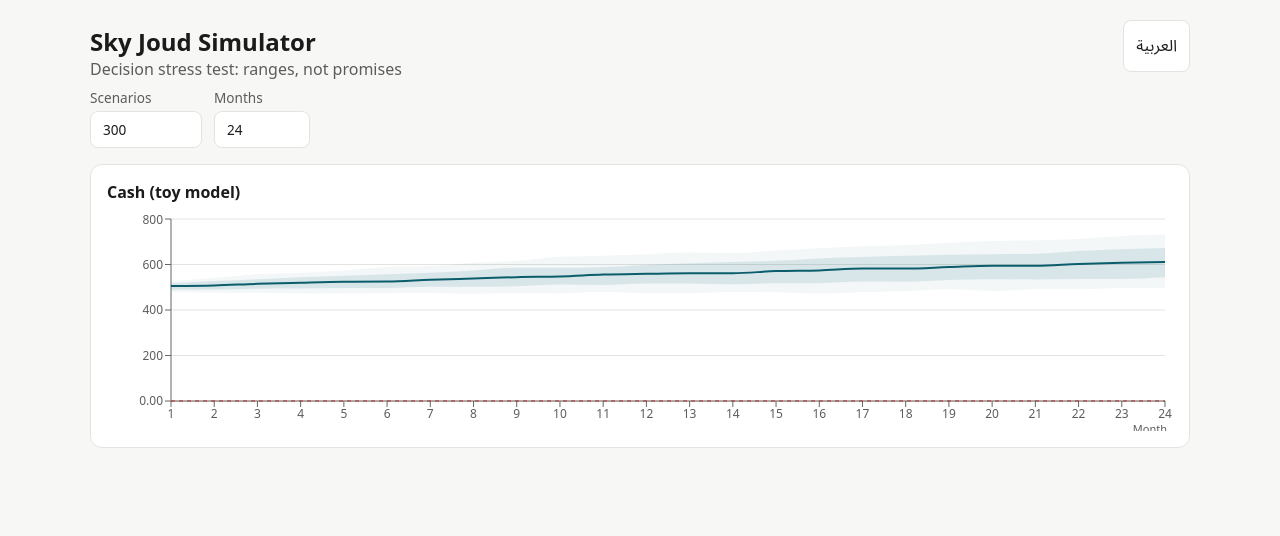
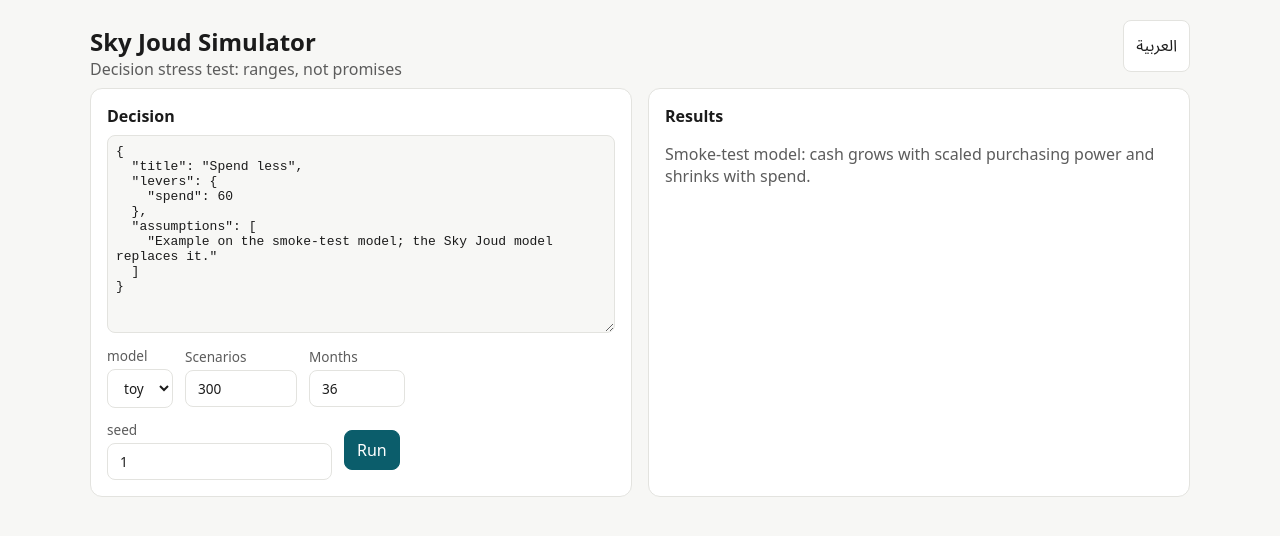
Before and after one commit to karamjoud92-create/SKY-JOUD, a React (Vite) app: page / in a window 1280 px wide. Shown: the top 536 px of the page. Built offline with nearby package versions, Linux system fonts and the light colour scheme.

Commit message:
Wire UI to the model registry and decision runner
Co-Authored-By: Claude Fable 5.1 <noreply@anthropic.com>
Claude-Session: https://claude.ai/code/session_016fAUbNjKy8LzY2gTsZjbmL

```diff
--- a/src/ui/App.tsx
+++ b/src/ui/App.tsx
@@ -1,30 +1,49 @@
 import { useMemo, useState } from 'react'
-import { FanChart } from './FanChart'
+import { FanChart, defaultFormat } from './FanChart'
 import { t, dir, type Lang } from './i18n'
-import { monteCarlo, type SimModel, type ScenarioSampler } from '../sim/engine'
+import { runDecision, type RunReport } from '../sim/run'
+import { registry, type DecisionFile } from '../models/registry'
 
-/* Placeholder toy model so the shell renders end to end. Replaced by the Sky Joud model. */
-interface S { cash: number }
-interface P { start: number }
-interface L { spend: number }
-interface X { income: number }
-const toy: SimModel<S, P, L, X> = {
-  init: p => ({ cash: p.start }),
-  step: (s, _p, l, x) => ({ cash: s.cash + x.income - l.spend }),
-  metrics: s => ({ cash: s.cash }),
+const EXAMPLE: DecisionFile = {
+  title: 'Spend less',
+  levers: { spend: 60 },
+  assumptions: ['Example on the smoke-test model; the Sky Joud model replaces it.'],
 }
-const sampler: ScenarioSampler<X> = {
-  sample: (rand, h) => Array.from({ length: h }, () => ({ income: 100 + Math.floor(rand() * 60) })),
+
+function fmtUnit(unit: string): (v: number) => string {
+  if (unit === 'prob' || unit === 'pct') return v => `${(v * 100).toFixed(0)}%`
+  return defaultFormat
 }
 
 export function App() {
   const [lang, setLang] = useState<Lang>('en')
+  const [modelName, setModelName] = useState<string>(Object.keys(registry)[0] ?? 'toy')
   const [runs, setRuns] = useState(300)
-  const [horizon, setHorizon] = useState(24)
+  const [horizon, setHorizon] = useState(36)
+  const [seed, setSeed] = useState(1)
+  const [decisionText, setDecisionText] = useState(JSON.stringify(EXAMPLE, null, 2))
+  const [report, setReport] = useState<RunReport | null>(null)
+  const [error, setError] = useState<string | null>(null)
+  const [elapsed, setElapsed] = useState<number | null>(null)
   document.documentElement.dir = dir(lang)
   document.documentElement.lang = lang
 
-  const result = useMemo(() => monteCarlo(toy, { start: 500 }, { spend: 125 }, sampler, { runs, horizon, seed: 1 }), [runs, horizon])
+  const entry = registry[modelName]!
+  const run = () => {
+    try {
+      const decision = JSON.parse(decisionText) as DecisionFile
+      const t0 = performance.now()
+      const r = runDecision(decision, { model: modelName, runs, horizon, seed })
+      setElapsed(Math.round(performance.now() - t0))
+      setReport(r)
+      setError(null)
+    } catch (e) {
+      setError(e instanceof Error ? e.message : String(e))
+    }
+  }
+
+  const headline = useMemo(() => Object.entries(entry.metrics).filter(([, m]) => m.headline !== false), [entry])
+  const lastMonth = report ? report.options.horizon : horizon
 
   return (
     <div className="container">
@@ -35,13 +54,71 @@ export function App() {
         </div>
         <button onClick={() => setLang(lang === 'en' ? 'ar' : 'en')}>{t(lang, 'language')}</button>
       </header>
-      <div className="row" style={{ marginBottom: 16 }}>
-        <label className="field">{t(lang, 'runs')}<input type="number" value={runs} min={10} max={5000} onChange={e => setRuns(Number(e.target.value))} /></label>
-        <label className="field">{t(lang, 'horizon')}<input type="number" value={horizon} min={6} max={60} onChange={e => setHorizon(Number(e.target.value))} /></label>
+
+      <div className="grid" style={{ marginBottom: 16 }}>
+        <div className="card">
+          <h2>{t(lang, 'decision')}</h2>
+          <textarea
+            value={decisionText}
+            onChange={e => setDecisionText(e.target.value)}
+            rows={12}
+            style={{ width: '100%', fontFamily: 'ui-monospace, monospace', fontSize: 13, background: 'var(--bg)', color: 'var(--fg)', border: '1px solid var(--border)', borderRadius: 8, padding: 8, direction: 'ltr' }}
+          />
+          <div className="row" style={{ marginTop: 8 }}>
+            <label className="field">model<select value={modelName} onChange={e => setModelName(e.target.value)}>{Object.keys(registry).map(k => <option key={k} value={k}>{k}</option>)}</select></label>
+            <label className="field">{t(lang, 'runs')}<input type="number" value={runs} min={10} max={5000} onChange={e => setRuns(Number(e.target.value))} /></label>
+            <label className="field">{t(lang, 'horizon')}<input type="number" value={horizon} min={6} max={60} onChange={e => setHorizon(Number(e.target.value))} /></label>
+            <label className="field">seed<input type="number" value={seed} onChange={e => setSeed(Number(e.target.value))} /></label>
+            <button className="primary" onClick={run}>{t(lang, 'run')}</button>
+          </div>
+          {error && <p className="bad small">{error}</p>}
+          {elapsed !== null && <p className="muted small">{elapsed} ms</p>}
+        </div>
+        <div className="card">
+          <h2>{t(lang, 'results')}</h2>
+          {!report && <p className="muted">{entry.description}</p>}
+          {report && (
+            <table>
+              <thead>
+                <tr><th>{t(lang, 'month')} {lastMonth}</th><th>{t(lang, 'baseline')}</th><th>{t(lang, 'decision')}</th><th>{t(lang, 'delta')}</th><th>{t(lang, 'winRate')}</th></tr>
+              </thead>
+              <tbody>
+                {report.rows.filter(r => r.month === lastMonth).map(r => {
+                  const f = fmtUnit(entry.metrics[r.metric]!.unit)
+                  const good = entry.metrics[r.metric]!.higherIsBetter ? r.delta.p50 > 0 : r.delta.p50 < 0
+                  const tie = r.delta.p10 === 0 && r.delta.p90 === 0
+                  return (
+                    <tr key={r.metric}>
+                      <td>{r.label}</td>
+                      <td>{f(r.baseline.p50)}</td>
+                      <td>{f(r.decision.p50)}</td>
+                      <td className={tie ? 'muted' : good ? 'good' : 'bad'}>{f(r.delta.p10)} / {f(r.delta.p50)} / {f(r.delta.p90)}</td>
+                      <td>{tie ? '=' : `${(r.winRate * 100).toFixed(0)}%`}</td>
+                    </tr>
+                  )
+                })}
+              </tbody>
+            </table>
+          )}
+          {report && report.assumptions.length > 0 && (
+            <div style={{ marginTop: 12 }}>
+              <h2>{t(lang, 'assumptions')}</h2>
+              <ul className="small">{report.assumptions.map((a, i) => <li key={i}>{a}</li>)}</ul>
+            </div>
+          )}
+        </div>
       </div>
-      <div className="grid">
-        <FanChart summary={result.summary.cash!} title="Cash (toy model)" monthLabel={t(lang, 'month')} zeroLine />
-      </div>
+
+      {report && (
+        <div className="grid">
+          {headline.map(([k, m]) => (
+            <FanChart key={`d-${k}`} summary={report.decision[k]!} title={`${m.label} (${t(lang, 'decision')})`} monthLabel={t(lang, 'month')} format={fmtUnit(m.unit)} zeroLine={m.unit === 'money'} />
+          ))}
+          {headline.map(([k, m]) => (
+            <FanChart key={`x-${k}`} summary={report.comparison.delta[k]!} title={`${m.label}: ${t(lang, 'delta')}`} monthLabel={t(lang, 'month')} format={fmtUnit(m.unit)} zeroLine />
+          ))}
+        </div>
+      )}
     </div>
   )
 }
```
